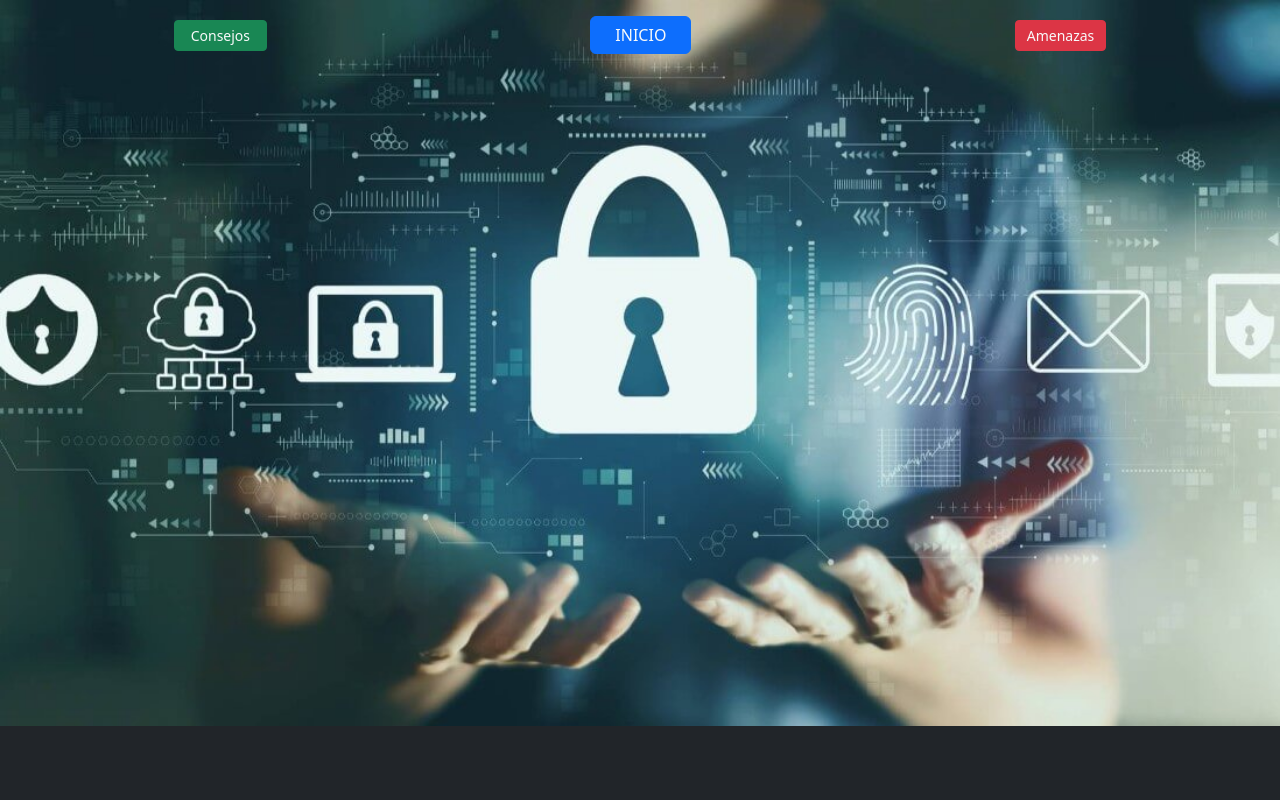
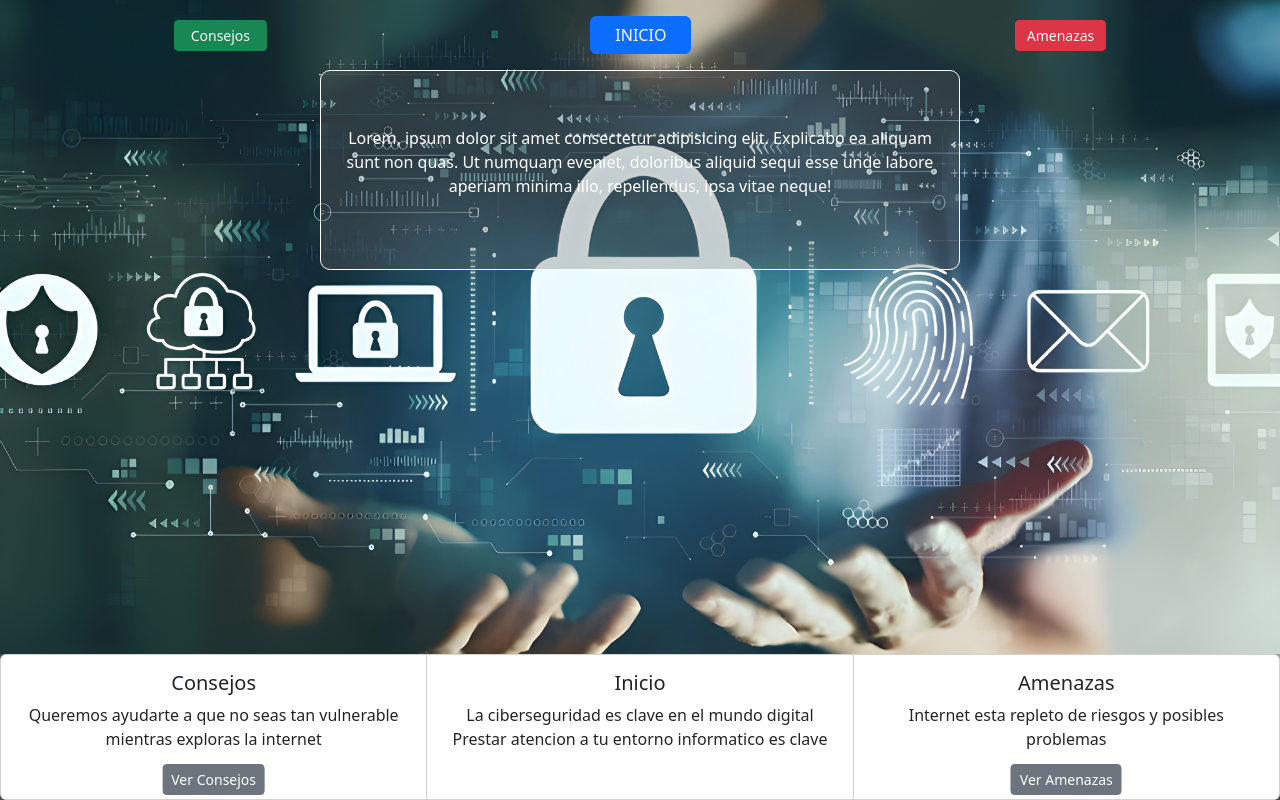
Before and after one commit to Ydnum/EvaluacionM2, a plain HTML site: page index.html in a window 1280 px wide. Drawn offline with nearby package versions, Linux system fonts and the light colour scheme.

Commit message:
Ajustes de contenido

```diff
--- a/index.html
+++ b/index.html
@@ -4,8 +4,10 @@
     <meta charset="UTF-8">
     <meta name="viewport" content="width=device-width, initial-scale=1.0">
     <title>Ciberseguridad</title>
-    <link rel="stylesheet" href="style/style.css"> <!--Enlace de archivo CSS local-->
-    <link href="https://cdn.jsdelivr.net/npm/bootstrap@5.3.7/dist/css/bootstrap.min.css" rel="stylesheet" integrity="sha384-LN+7fdVzj6u52u30Kp6M/trliBMCMKTyK833zpbD+pXdCLuTusPj697FH4R/5mcr" crossorigin="anonymous"> <!--Enlace de Bootstrap-->
+    <!--Enlace de archivo CSS local-->
+    <link rel="stylesheet" href="style/style.css">
+    <!--Enlace de Bootstrap-->
+    <link href="https://cdn.jsdelivr.net/npm/bootstrap@5.3.7/dist/css/bootstrap.min.css" rel="stylesheet" integrity="sha384-LN+7fdVzj6u52u30Kp6M/trliBMCMKTyK833zpbD+pXdCLuTusPj697FH4R/5mcr" crossorigin="anonymous">
 </head>
 <body class="bg-dark">
     <header class="text-center"> <!--Barra de navegacion-->
@@ -17,7 +19,12 @@
             </form>
         </nav>
     </header>
-
+    <main>
+        <div id="cont_central" class="container">
+            <div id="cuadro_central" class="text-center row align-items-center">
+                <p>Lorem, ipsum dolor sit amet consectetur adipisicing elit. Explicabo ea aliquam sunt non quas. Ut numquam eveniet, doloribus aliquid sequi esse unde labore aperiam minima illo, repellendus, ipsa vitae neque!</p>
+            </div>
+        </div>
         <div id="modal_consejos">
 
         </div>
@@ -29,10 +36,39 @@
         <div id="modal_inicio">
 
         </div>
+    </main>
 
+    <!--Footer para informacion-->
+    <footer>
+        <div class="card-group text-center">
+            <div class="card pb-3">
+                <div class="card-body">
+                <h5 class="card-title">Consejos</h5>
+                <p class="card-text">Queremos ayudarte a que no seas tan vulnerable mientras exploras la internet</p>
+                <button class="btn btn-secondary btn-sm position-absolute bottom-0 translate-middle-x py-1
+                mb-1">Ver Consejos</button>
+                </div>
+            </div>
+            <div class="card pb-3">
+                <div class="card-body">
+                <h5 class="card-title">Inicio</h5>
+                <p class="card-text">La ciberseguridad es clave en el mundo digital<br>Prestar atencion a tu entorno informatico es clave</p>
+                </div>
+            </div>
+            <div class="card pb-3">
+                <div class="card-body">
+                <h5 class="card-title">Amenazas</h5>
+                <p class="card-text">Internet esta repleto de riesgos y posibles problemas</p>
+                <button class="btn btn-secondary btn-sm position-absolute bottom-0 translate-middle-x py-1
+                mb-1">Ver Amenazas</button>
+                </div>
+            </div>
+        </div>
+    </footer>
 
-
-    <script src="https://code.jquery.com/jquery-3.6.0.min.js"></script> <!--Enlace de JQuery-->
-    <script src="script/script.js"></script><!--Enlace de archivo JS local-->
+    <!--Enlace de JQuery-->
+    <script src="https://code.jquery.com/jquery-3.6.0.min.js"></script>
+    <!--Enlace de archivo JS local-->
+    <script src="script/script.js"></script>
 </body>
 </html>
--- a/style/style.css
+++ b/style/style.css
@@ -6,7 +6,7 @@
 }
 
 body {
-    background-image: url("../img/ciberseguridad.jpg");
+    background-image: url("../img/ciberseguridad2.jpg");
     background-repeat: no-repeat;
     background-size: cover;
 }
@@ -36,3 +36,35 @@ body {
     width: 100vw;
     background-color: rgba(100,100,100,0.5);
 }
+
+main {
+    max-height: 100%;
+    max-width: 100%;
+}
+
+#cont_central {
+    height: 100%;
+    width: 100%;
+    display: flex;
+    justify-content: center;
+    align-items: center;
+    position: relative;
+}
+
+#cuadro_central {
+    background-color: rgba(100,100,100,0.3);
+    border-radius: 10px;
+    color: white;
+    border: solid white 1px;
+    height: 25vh;
+    width: 50vw;
+}
+
+footer {
+    position: absolute;
+    bottom: 0;
+    width: 100%;
+    background-color: rgba(100,100,100,0.5);
+}
+
+/*Media Querys para responsiveness*/
```
Also changed, not shown: img/ciberseguridad2.jpg (added). Lines whose indentation alone changed are shown as unchanged.
